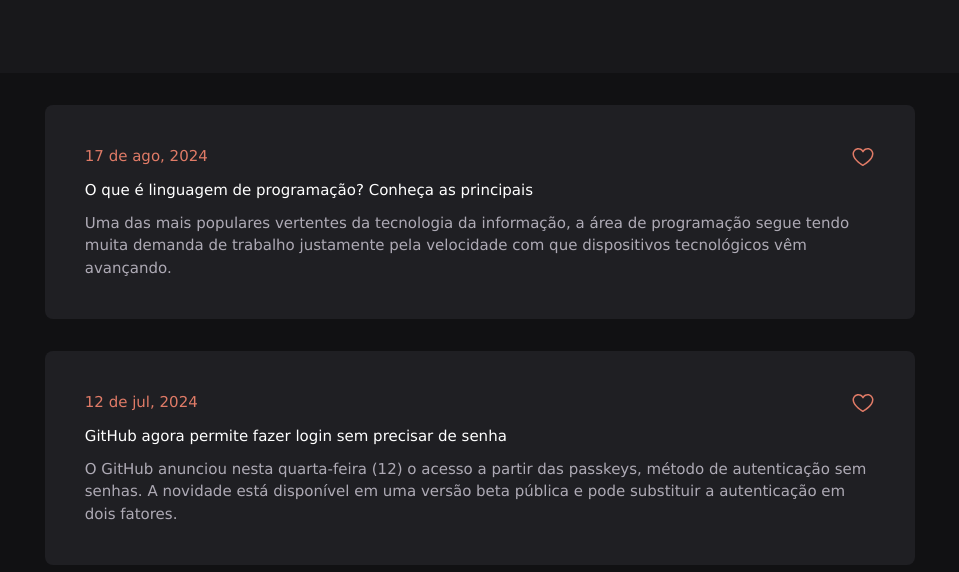
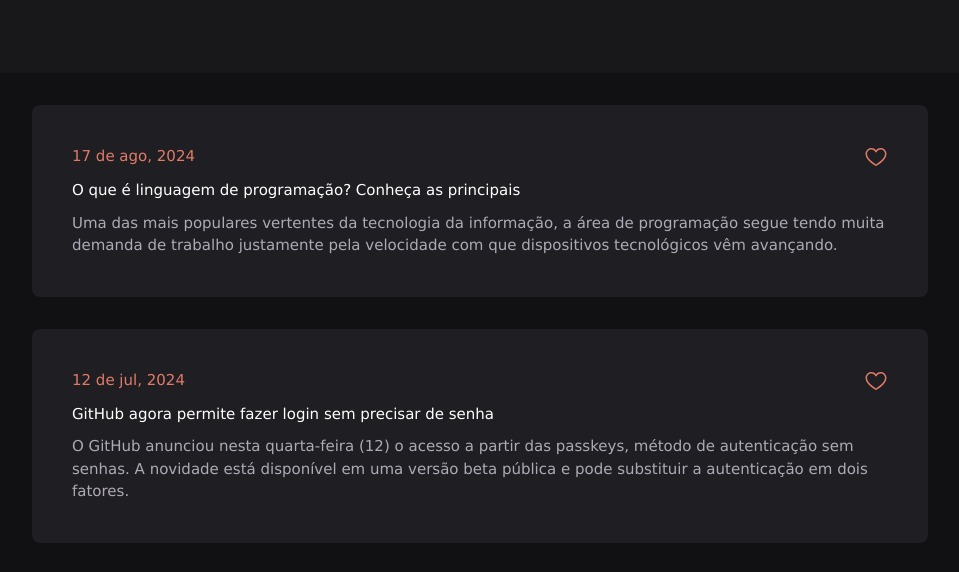
Before and after one commit to CaioQuerino/blog, a plain HTML site: page index.html in a window 1280 px wide. Shown: the part 210-782 px from the top of the page, without its empty margins (160-1119 px from the left). Drawn offline with nearby package versions, Linux system fonts and the light colour scheme.

Commit message:
7ª Versão

```diff
--- a/src/css/style.css
+++ b/src/css/style.css
@@ -26,6 +26,7 @@
     color: var(--corFont2);
     display: grid;
     height: 100vh;
+    margin: 0 auto;
 }
 
 body>header {
@@ -55,17 +56,24 @@
 }
 
 section {
-    width: 68%;
+    width: 70%;
     justify-self: center;
     display: grid;
     grid-template-columns: 100%;
+    height: 100vh;
+
 }
 
 article {
     background-color: var(--fundoInput);
-    margin-top: 32px;
+    margin: 32px 0;
     padding: 40px;
     border-radius: 8px;
+    width: 100%;
+}
+
+article:hover{
+    border: 1px solid var(--orange);
 }
 
 section>article>header>span:nth-child(1) {
```
